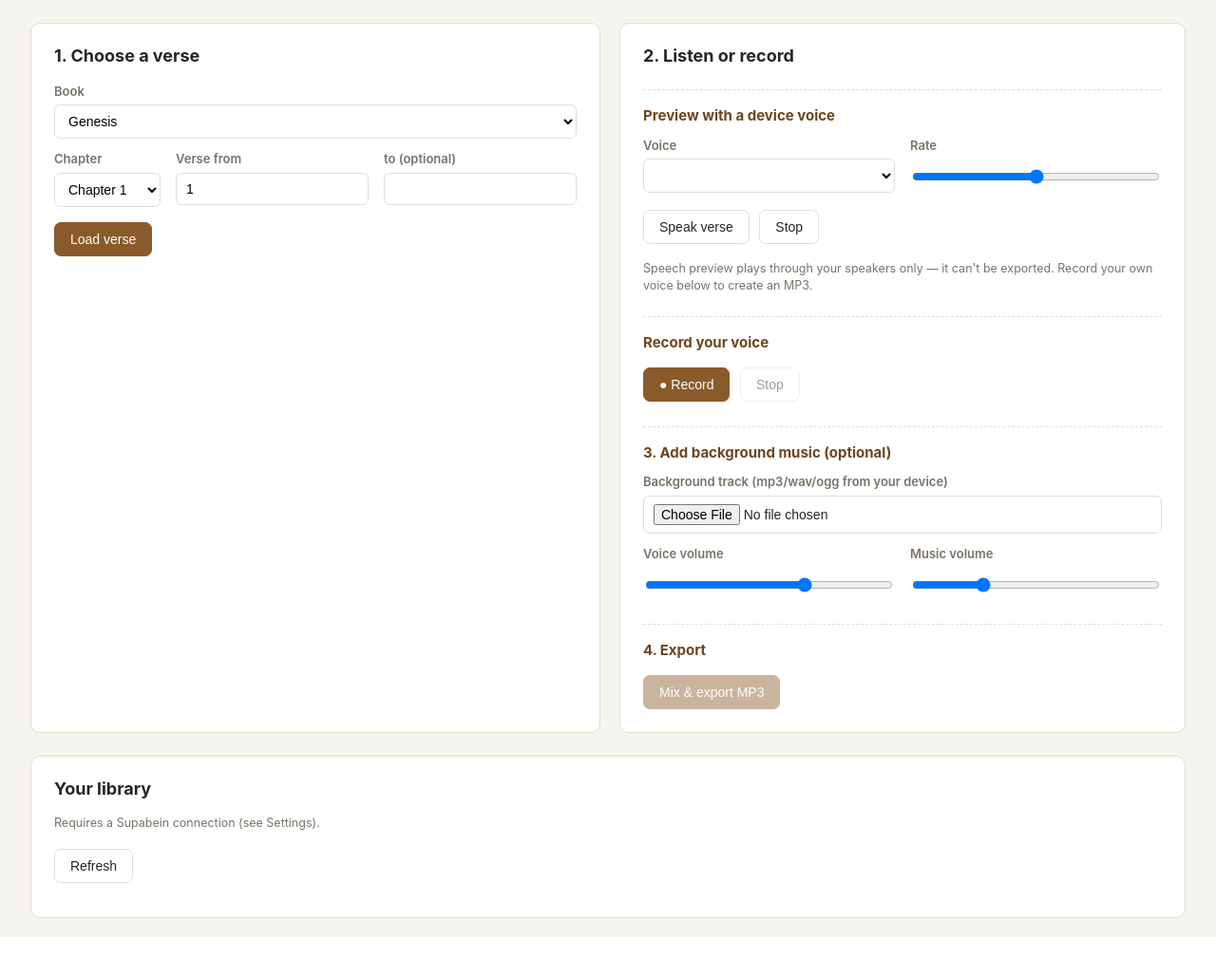
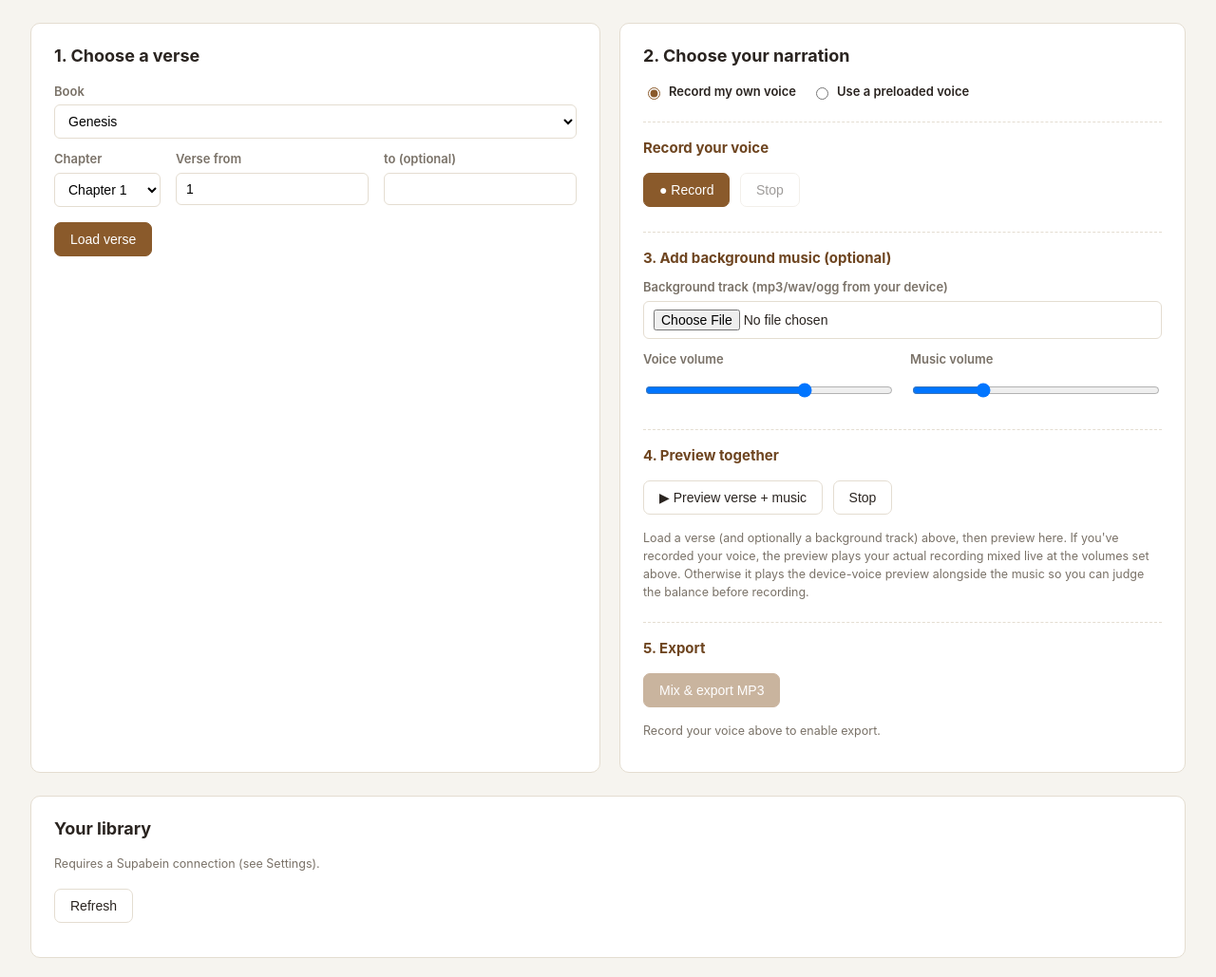
Before and after one commit to Vixitonian/testlinks, a PHP site: page / in a window 1280 px wide. Shown: the part 116-1145 px from the top of the page at 95% size. Before the commit the page ends 1103 px from the top, so only its background shows below. Run offline with PHP 8.4, Linux system fonts and the light colour scheme; lists and menus that the app fills with data are empty.

Commit message:
Fix export gating, add live preview and preloaded-voice narration
- Export button was silently disabled until a mic recording existed with
  no explanation; add a visible hint and harden export to fall back to
  narration-only if the background music file fails to decode instead of
  failing the whole export.
- Add a "Preview together" step that plays narration + background music
  live (real mix of the actual recording, or an approximate TTS+music
  preview) before committing to a full MP3 encode.
- Add a second narration source: capture a preloaded/device voice into a
  real exportable recording via Chromium tab-audio capture, alongside the
  existing microphone recording option.

```diff
--- a/hagah-app/css/style.css
+++ b/hagah-app/css/style.css
@@ -103,6 +103,10 @@ input, select {
 
 .hidden { display: none !important; }
 
+.narration-source { align-items: center; margin-bottom: 6px; }
+.radio-label { display: flex; align-items: center; gap: 6px; font-weight: 600; color: var(--ink); cursor: pointer; }
+.radio-label input { accent-color: var(--accent); }
+
 audio { display: block; margin: 10px 0; width: 100%; max-width: 420px; }
 
 .library-list { list-style: none; padding: 0; margin: 12px 0 0; }
--- a/hagah-app/index.html
+++ b/hagah-app/index.html
@@ -69,9 +69,21 @@
     </section>
 
     <section class="panel">
-      <h2>2. Listen or record</h2>
-      <div class="subsection">
-        <h3>Preview with a device voice</h3>
+      <h2>2. Choose your narration</h2>
+      <div class="form-row inline narration-source">
+        <label class="radio-label"><input type="radio" name="narrationSource" value="mic" checked /> Record my own voice</label>
+        <label class="radio-label"><input type="radio" name="narrationSource" value="voice" /> Use a preloaded voice</label>
+      </div>
+
+      <div id="micSource" class="subsection">
+        <h3>Record your voice</h3>
+        <button id="recordBtn" class="btn primary">● Record</button>
+        <button id="stopRecordBtn" class="btn ghost" disabled>Stop</button>
+        <span id="recordStatus" class="status"></span>
+      </div>
+
+      <div id="voiceSource" class="subsection hidden">
+        <h3>Preloaded voice</h3>
         <div class="form-row inline">
           <div>
             <label for="voiceSelect">Voice</label>
@@ -82,18 +94,20 @@
             <input id="rateRange" type="range" min="0.5" max="1.5" step="0.05" value="1" />
           </div>
         </div>
-        <button id="speakBtn" class="btn">Speak verse</button>
+        <button id="speakBtn" class="btn">▶ Just listen</button>
         <button id="stopSpeakBtn" class="btn ghost">Stop</button>
-        <p class="hint">Speech preview plays through your speakers only — it can't be exported. Record your own voice below to create an MP3.</p>
+        <button id="generateVoiceBtn" class="btn primary">Use this voice as narration</button>
+        <span id="generateVoiceStatus" class="status"></span>
+        <p class="hint">
+          "Use this voice as narration" records the spoken verse into an audio file so it can be
+          mixed with music and exported, the same as your own recording. Your browser will ask you
+          to share <strong>this tab's audio</strong> — pick "This Tab" and make sure "Share tab audio"
+          is checked. This needs a Chromium-based browser (Chrome, Edge, Brave); it isn't supported
+          everywhere, in which case recording your own voice above still works.
+        </p>
       </div>
 
-      <div class="subsection">
-        <h3>Record your voice</h3>
-        <button id="recordBtn" class="btn primary">● Record</button>
-        <button id="stopRecordBtn" class="btn ghost" disabled>Stop</button>
-        <span id="recordStatus" class="status"></span>
-        <audio id="narrationPlayer" controls class="hidden"></audio>
-      </div>
+      <audio id="narrationPlayer" controls class="hidden"></audio>
 
       <div class="subsection">
         <h3>3. Add background music (optional)</h3>
@@ -114,9 +128,22 @@
       </div>
 
       <div class="subsection">
-        <h3>4. Export</h3>
+        <h3>4. Preview together</h3>
+        <button id="previewBtn" class="btn">▶ Preview verse + music</button>
+        <button id="stopPreviewBtn" class="btn ghost">Stop</button>
+        <p id="previewHint" class="hint">
+          Load a verse (and optionally a background track) above, then preview here.
+          If you've recorded your voice, the preview plays your actual recording mixed
+          live at the volumes set above. Otherwise it plays the device-voice preview
+          alongside the music so you can judge the balance before recording.
+        </p>
+      </div>
+
+      <div class="subsection">
+        <h3>5. Export</h3>
         <button id="exportBtn" class="btn primary" disabled>Mix &amp; export MP3</button>
         <span id="exportStatus" class="status"></span>
+        <p id="exportHint" class="hint">Record your voice above to enable export.</p>
         <div id="exportResult" class="hidden">
           <audio id="mixPlayer" controls></audio>
           <a id="downloadLink" class="btn" download>Download MP3</a>
--- a/hagah-app/js/app.js
+++ b/hagah-app/js/app.js
@@ -20,10 +20,16 @@
   const verseText = $("verseText");
   const verseTranslation = $("verseTranslation");
 
+  const narrationSourceRadios = document.getElementsByName("narrationSource");
+  const micSource = $("micSource");
+  const voiceSource = $("voiceSource");
+
   const voiceSelect = $("voiceSelect");
   const rateRange = $("rateRange");
   const speakBtn = $("speakBtn");
   const stopSpeakBtn = $("stopSpeakBtn");
+  const generateVoiceBtn = $("generateVoiceBtn");
+  const generateVoiceStatus = $("generateVoiceStatus");
 
   const recordBtn = $("recordBtn");
   const stopRecordBtn = $("stopRecordBtn");
@@ -34,8 +40,13 @@
   const narrationVolume = $("narrationVolume");
   const musicVolume = $("musicVolume");
 
+  const previewBtn = $("previewBtn");
+  const stopPreviewBtn = $("stopPreviewBtn");
+  const previewHint = $("previewHint");
+
   const exportBtn = $("exportBtn");
   const exportStatus = $("exportStatus");
+  const exportHint = $("exportHint");
   const exportResult = $("exportResult");
   const mixPlayer = $("mixPlayer");
   const downloadLink = $("downloadLink");
@@ -164,6 +175,42 @@
 
   stopSpeakBtn.addEventListener("click", () => HagahAudio.stopSpeaking());
 
+  // ---- Narration source toggle ----
+  function setNarrationSource(source) {
+    micSource.classList.toggle("hidden", source !== "mic");
+    voiceSource.classList.toggle("hidden", source !== "voice");
+  }
+  narrationSourceRadios.forEach((radio) => {
+    radio.addEventListener("change", (e) => setNarrationSource(e.target.value));
+  });
+
+  function setNarration(blob, statusEl, statusText) {
+    narrationBlob = blob;
+    narrationPlayer.src = URL.createObjectURL(blob);
+    narrationPlayer.classList.remove("hidden");
+    exportBtn.disabled = false;
+    exportHint.textContent = "Ready — this will mix in your background track (if any) and encode an MP3.";
+    if (statusEl) statusEl.textContent = statusText;
+  }
+
+  generateVoiceBtn.addEventListener("click", async () => {
+    if (!currentVerse) return alert("Load a verse first.");
+    generateVoiceBtn.disabled = true;
+    generateVoiceStatus.textContent = 'Choose "This Tab" and enable "Share tab audio" in the prompt...';
+    try {
+      const blob = await HagahAudio.recordSpeechAsBlob(currentVerse.text, {
+        rate: Number(rateRange.value),
+        voiceURI: voiceSelect.value,
+      });
+      setNarration(blob, generateVoiceStatus, "Narration captured from the preloaded voice.");
+    } catch (err) {
+      generateVoiceStatus.textContent = `Failed: ${err.message}`;
+      console.error(err);
+    } finally {
+      generateVoiceBtn.disabled = false;
+    }
+  });
+
   // ---- Recording ----
   recordBtn.addEventListener("click", async () => {
     if (!currentVerse) return alert("Load a verse first so you know what to read.");
@@ -178,25 +225,60 @@
   });
 
   stopRecordBtn.addEventListener("click", async () => {
-    narrationBlob = await HagahAudio.stopRecording();
+    const blob = await HagahAudio.stopRecording();
     recordBtn.disabled = false;
     stopRecordBtn.disabled = true;
-    recordStatus.textContent = "Recorded.";
-    narrationPlayer.src = URL.createObjectURL(narrationBlob);
-    narrationPlayer.classList.remove("hidden");
-    exportBtn.disabled = false;
+    setNarration(blob, recordStatus, "Recorded.");
   });
+
+  // ---- Preview: hear the verse + background music together before exporting ----
+  previewBtn.addEventListener("click", async () => {
+    const music = musicFile.files[0] || null;
+    try {
+      if (narrationBlob) {
+        previewHint.textContent = "Playing your recording mixed with the music...";
+        const duration = await HagahAudio.previewRecordedMix(narrationBlob, music, {
+          narrationGain: Number(narrationVolume.value),
+          musicGain: Number(musicVolume.value),
+        });
+        setTimeout(() => {
+          previewHint.textContent = "Preview finished. Adjust the volumes above and preview again, or export below.";
+        }, duration * 1000);
+      } else if (currentVerse) {
+        previewHint.textContent = "Playing an approximate preview (device voice + music can't be volume-mixed the same way a real recording can).";
+        HagahAudio.previewSpeechWithMusic(currentVerse.text, music, {
+          rate: Number(rateRange.value),
+          voiceURI: voiceSelect.value,
+          musicGain: Number(musicVolume.value),
+        });
+      } else {
+        alert("Load a verse first.");
+      }
+    } catch (err) {
+      previewHint.textContent = `Preview failed: ${err.message}`;
+      console.error(err);
+    }
+  });
+
+  stopPreviewBtn.addEventListener("click", () => HagahAudio.stopPreview());
 
   // ---- Export ----
   exportBtn.addEventListener("click", async () => {
     if (!narrationBlob) return alert("Record your voice first.");
+    HagahAudio.stopPreview();
     exportBtn.disabled = true;
     exportStatus.textContent = "Decoding audio...";
     try {
       const narrationBuffer = await HagahAudio.decodeBlob(narrationBlob);
       let musicBuffer = null;
       if (musicFile.files[0]) {
-        musicBuffer = await HagahAudio.decodeBlob(musicFile.files[0]);
+        try {
+          musicBuffer = await HagahAudio.decodeBlob(musicFile.files[0]);
+        } catch (musicErr) {
+          console.error("Background music failed to decode, exporting narration only:", musicErr);
+          exportStatus.textContent = "Couldn't read that music file — exporting your voice only...";
+          musicBuffer = null;
+        }
       }
       exportStatus.textContent = "Mixing...";
       const mixed = await HagahAudio.mixNarrationWithMusic(narrationBuffer, musicBuffer, {
@@ -213,6 +295,7 @@
       exportResult.classList.remove("hidden");
       exportStatus.textContent = "Done.";
     } catch (err) {
+      console.error("Export failed:", err);
       exportStatus.textContent = `Failed: ${err.message}`;
     } finally {
       exportBtn.disabled = false;
```
Also changed, not shown: hagah-app/js/audio.js (+140 -0 lines), hagah-app/README.md.
